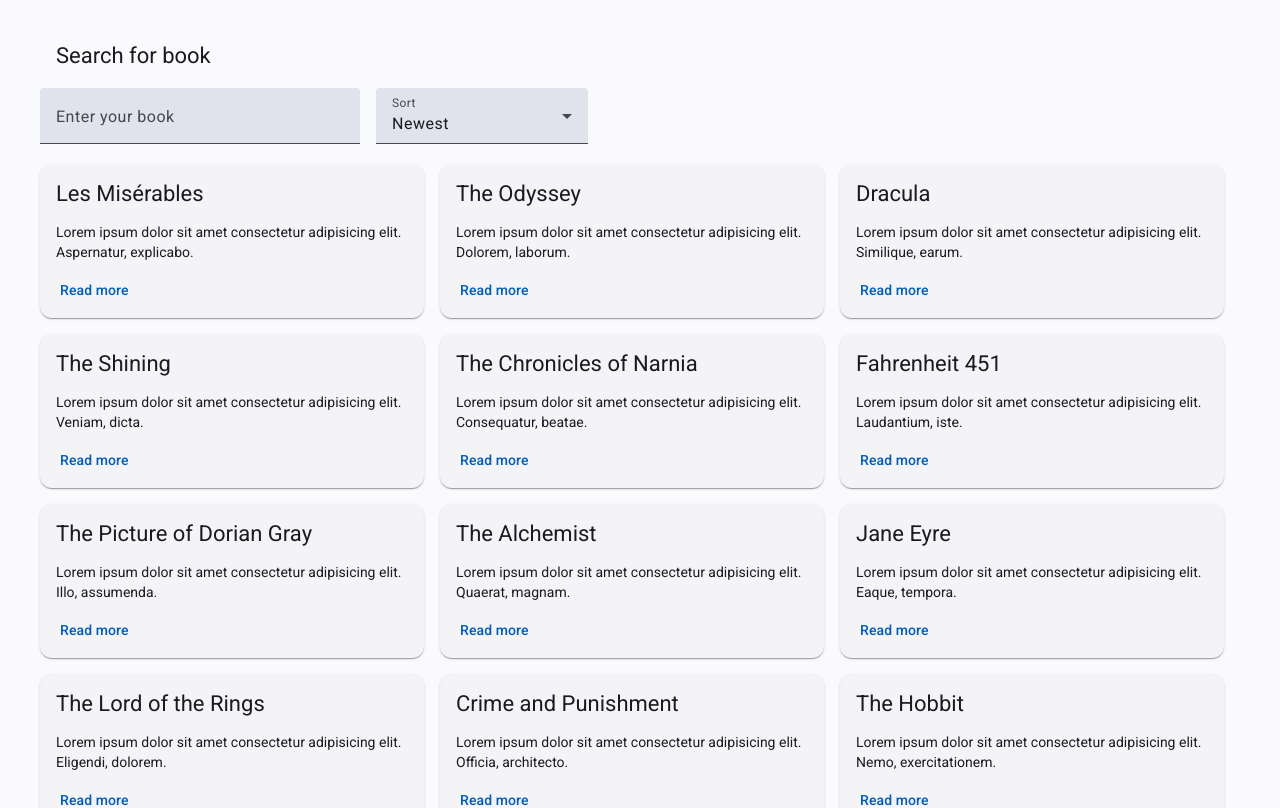
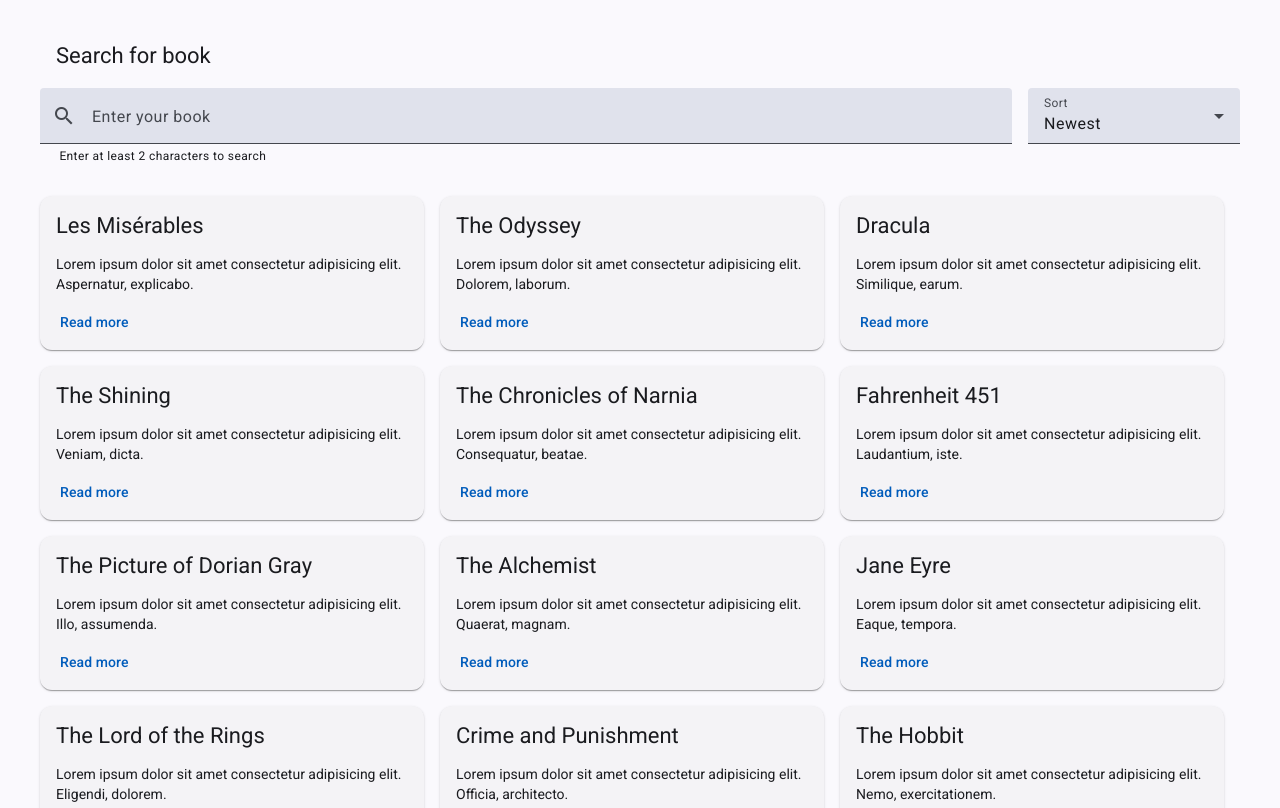
Before and after one commit to dimidroll450/test, an Angular app: page / in a window 1280 px wide. Shown: the top 808 px of the page. Built offline with nearby package versions, Linux system fonts and the light colour scheme.

Commit message:
Update search-input

```diff
--- a/src/app/app.html
+++ b/src/app/app.html
@@ -4,7 +4,9 @@
   <div class="search-container">
     <mat-form-field class="search-input">
       <mat-label>Enter your book</mat-label>
+      <mat-icon matPrefix>search</mat-icon>
       <input matInput [formControl]="searchFormBook">
+      <mat-hint> Enter at least 2 characters to search</mat-hint>
     </mat-form-field>
 
     <mat-form-field>
--- a/src/app/app.scss
+++ b/src/app/app.scss
@@ -5,13 +5,19 @@
 
   .search-container {
     display: flex;
-    flex-direction: row;
     gap: 1rem;
     width: 100%;
+    flex-wrap: wrap;
+    margin-bottom: 1rem;
 
     .search-input {
+      flex: 1;
       min-width: 20rem;
     }
+  }
+
+  .progress-container {
+    height: 1rem;
   }
 
   .card-container {
--- a/src/app/app.ts
+++ b/src/app/app.ts
@@ -9,6 +9,7 @@ import { MatInput } from '@angular/material/input';
 import { MatFormField, MatLabel } from '@angular/material/form-field';
 import { MatSelectModule } from '@angular/material/select';
 import { MatProgressBarModule } from '@angular/material/progress-bar';
+import { MatIconModule } from '@angular/material/icon';
 
 import { Card } from './card/card';
 import { SearchBookService } from './services/search-book';
@@ -25,7 +26,8 @@ import { Book } from './interfaces/book';
     MatToolbar,
     Card,
     MatSelectModule,
-    MatProgressBarModule
+    MatProgressBarModule,
+    MatIconModule
   ],
   templateUrl: './app.html',
   styleUrl: './app.scss'
```
